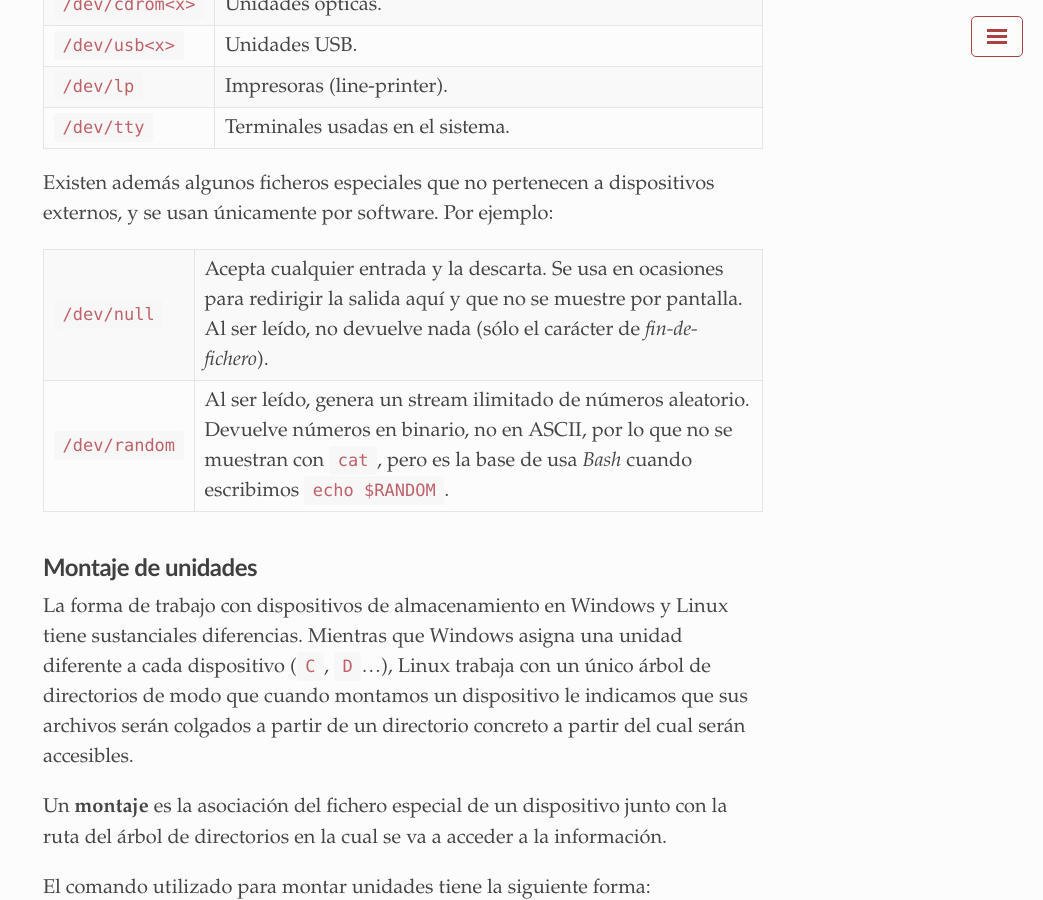
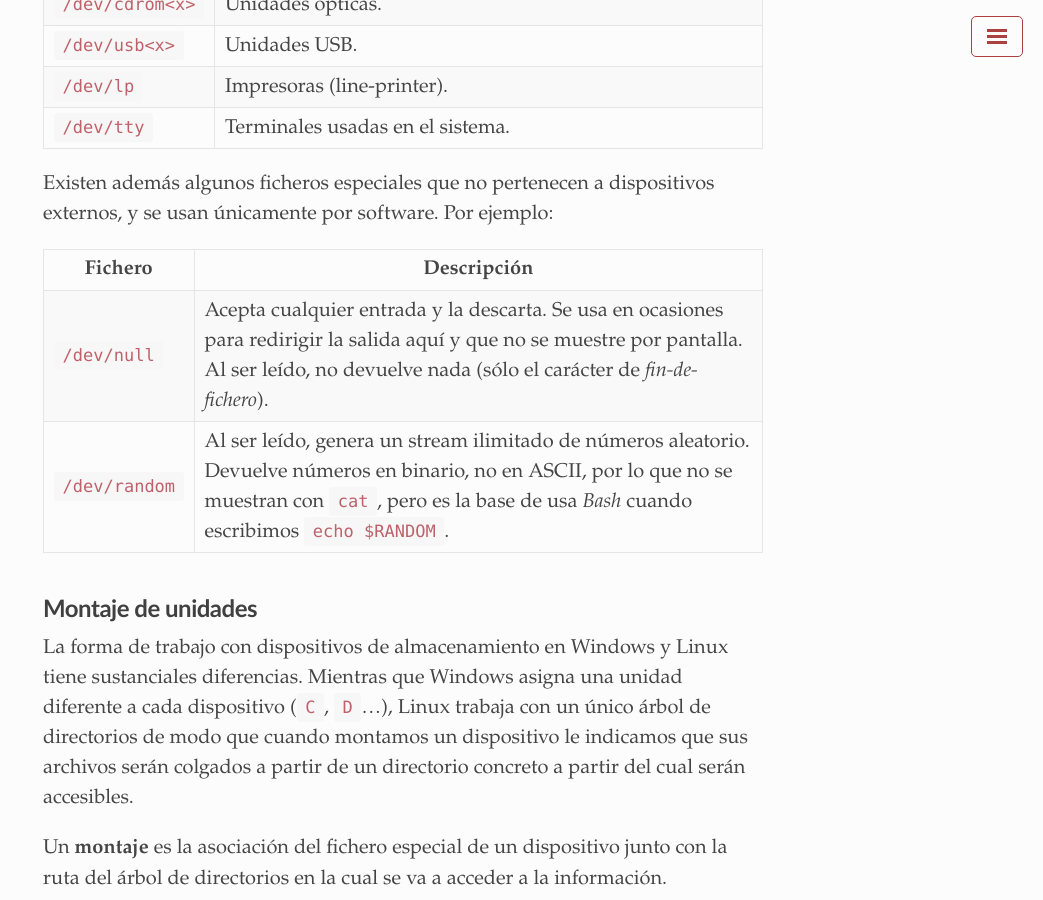
Before and after one commit to santi-gf/santi-gf.github.io, a Jekyll site: the page built from gestion-recursos-linux.md, in a window 1280 px wide and 900 px high, scrolled down 969 px. Shown: the whole window, without its empty margins (237-1280 px from the left). Built offline with Jekyll 4.4.1, drawn with Linux system fonts in a browser that asks for light colours; a style sheet for code colours, icons or effects is not loaded.

Commit message:
Update gestion-recursos-linux.md

```diff
--- a/gestion-recursos-linux.md
+++ b/gestion-recursos-linux.md
@@ -27,6 +27,8 @@ Los ficheros en este directorio se organizan según el uso que tienen. Algunos d
 
 Existen además algunos ficheros especiales que no pertenecen a dispositivos externos, y se usan únicamente por software. Por ejemplo:
 
+| Fichero | Descripción
+|---|---
 `/dev/null` | Acepta cualquier entrada y la descarta. Se usa en ocasiones para redirigir la salida aquí y que no se muestre por pantalla. Al ser leído, no devuelve nada (sólo el carácter de *fin-de-fichero*). |
 `/dev/random` | Al ser leído, genera un stream ilimitado de números aleatorio. Devuelve números en binario, no en ASCII, por lo que no se muestran con `cat`, pero es la base de usa *Bash* cuando escribimos `echo $RANDOM`. |
 
```
